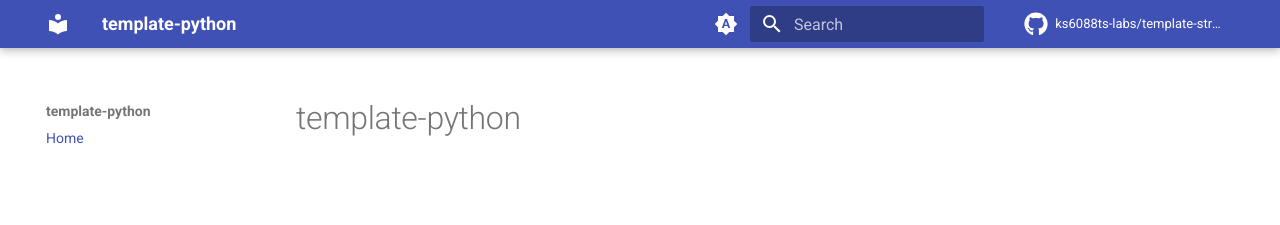
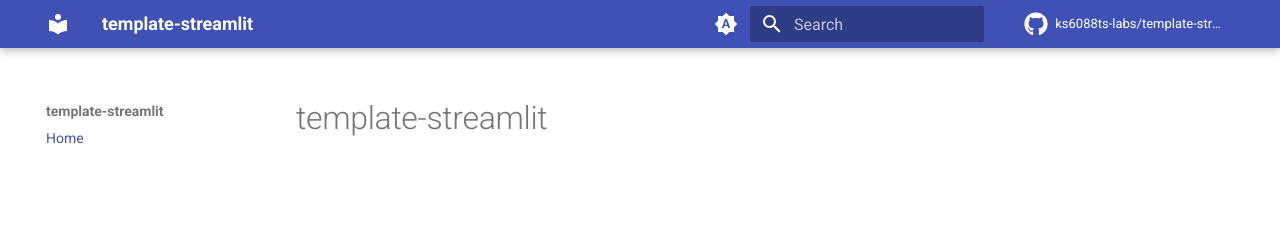
Before and after one commit to ks6088ts-labs/template-streamlit, an MkDocs documentation site: the page built from docs/index.md, in a window 1280 px wide. Shown: the top 225 px of the page. Built offline with MkDocs 1.6.1 and Material for MkDocs 9.7.7, drawn with Linux system fonts in a browser that asks for light colours; comment, search, counter and statistics services are not loaded.

Commit message:
template-python -> template-streamlit

```diff
--- a/README.md
+++ b/README.md
@@ -4,7 +4,7 @@
 [![ghcr-release](https://github.com/ks6088ts-labs/template-streamlit/actions/workflows/ghcr-release.yaml/badge.svg)](https://github.com/ks6088ts-labs/template-streamlit/actions/workflows/ghcr-release.yaml)
 [![docs](https://github.com/ks6088ts-labs/template-streamlit/actions/workflows/github-pages.yaml/badge.svg)](https://github.com/ks6088ts-labs/template-streamlit/actions/workflows/github-pages.yaml)
 
-# template-python
+# template-streamlit
 
 This is a template repository for Python
 
--- a/docs/index.md
+++ b/docs/index.md
@@ -1 +1 @@
-# template-python
+# template-streamlit
--- a/mkdocs.yml
+++ b/mkdocs.yml
@@ -1,5 +1,5 @@
 # yaml-language-server: $schema=https://squidfunk.github.io/mkdocs-material/schema.json
-site_name: template-python
+site_name: template-streamlit
 site_url: ""
 repo_url: https://github.com/ks6088ts-labs/template-streamlit
 repo_name: ks6088ts-labs/template-streamlit
--- a/pyproject.toml
+++ b/pyproject.toml
@@ -1,5 +1,5 @@
 [project]
-name = "template-python"
+name = "template-streamlit"
 version = "0.0.1"
 description = "A GitHub template repository for Python"
 readme = "README.md"
```
Also changed, not shown: 5 other files.
